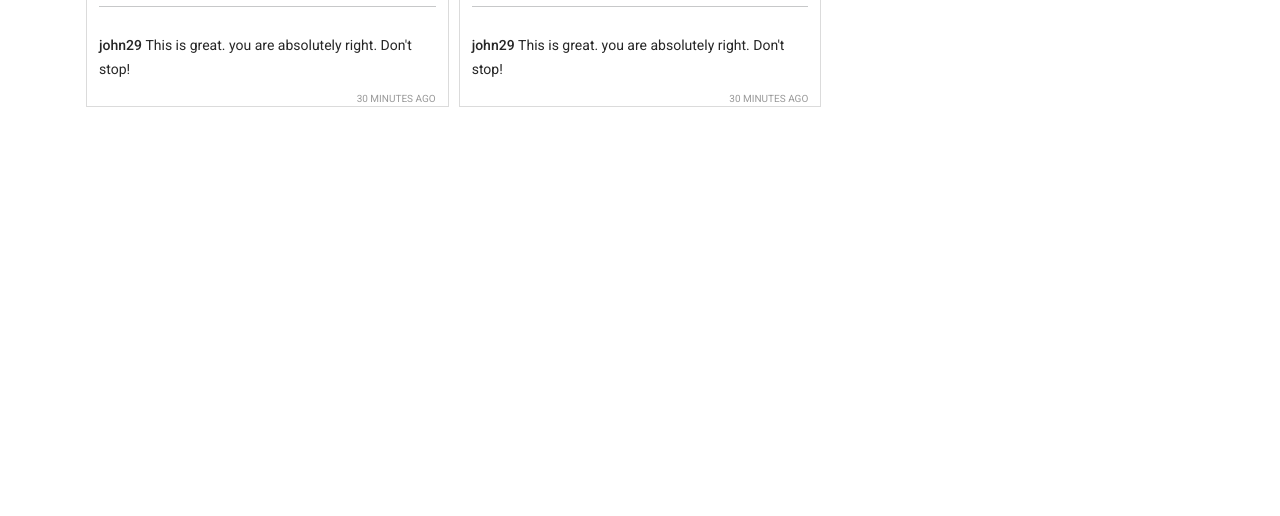
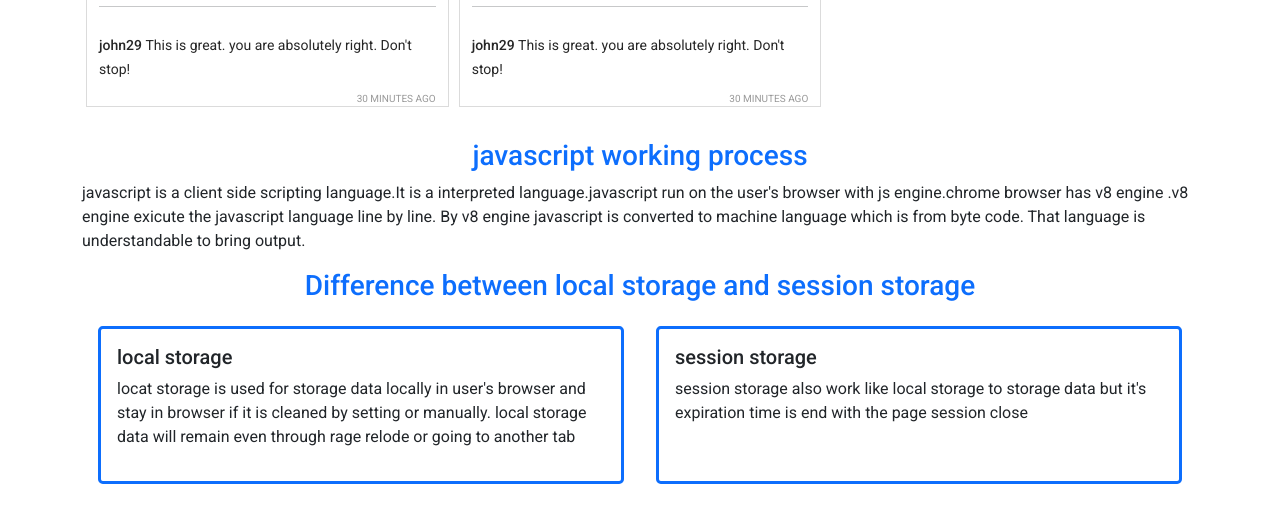
Before and after one commit to Hridoy776/insta-sohor-website, a plain HTML site: page index.html in a window 1280 px wide. Shown: the part 1425-1941 px from the top of the page. Before the commit the page ends 1548 px from the top, so only its background shows below. Drawn offline with nearby package versions, Linux system fonts and the light colour scheme.

Commit message:
answering the questions

```diff
--- a/index.html
+++ b/index.html
@@ -77,6 +77,26 @@
                 <h1>Reported posts</h1>
             </div>
         </main>
+        <section class="container my-3">
+            <div>
+                <h3 class="text-center text-primary">javascript working process</h3>
+                <p>javascript is a client side scripting language.It is a interpreted language.javascript run on the user's browser with js engine.chrome browser has v8 engine .v8 engine exicute the javascript language line by line. By v8 engine javascript is converted to machine language which is from byte code. That language is understandable to bring output. </p>
+            </div>
+            <div>
+                <h3 class="text-center text-primary">Difference between local storage and session storage
+                </h3>
+                <div class="d-lg-flex justify-content-center">
+                    <div class="w-50 border border-3 rounded-3 border-primary p-3 m-3">
+                        <h5>local storage</h5>
+                        <p>locat storage is used for storage data locally in user's browser and stay in browser if it is cleaned by setting or manually. local storage data will remain even through rage relode or going to another tab</p>
+                    </div>
+                    <div class="w-50 border border-3 rounded-3 border-primary p-3 m-3">
+                        <h5>session storage</h5>
+                        <p>session storage also work like local storage to storage data but it's expiration time is end with the page session close</p>
+                    </div>
+                </div>
+            </div>
+        </section>
         <footer></footer>
 
         <!-- add javascript  file  -->
```
